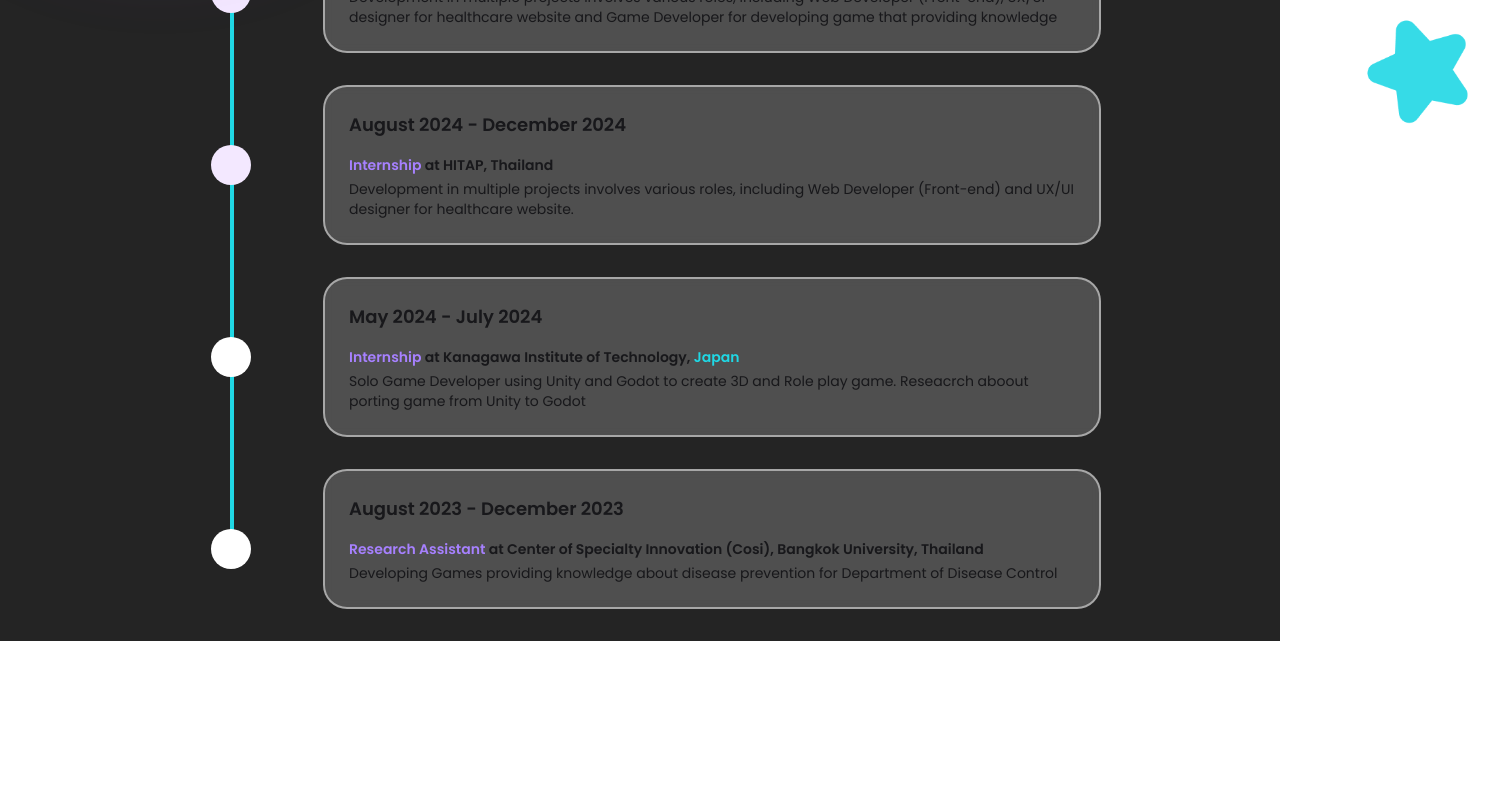
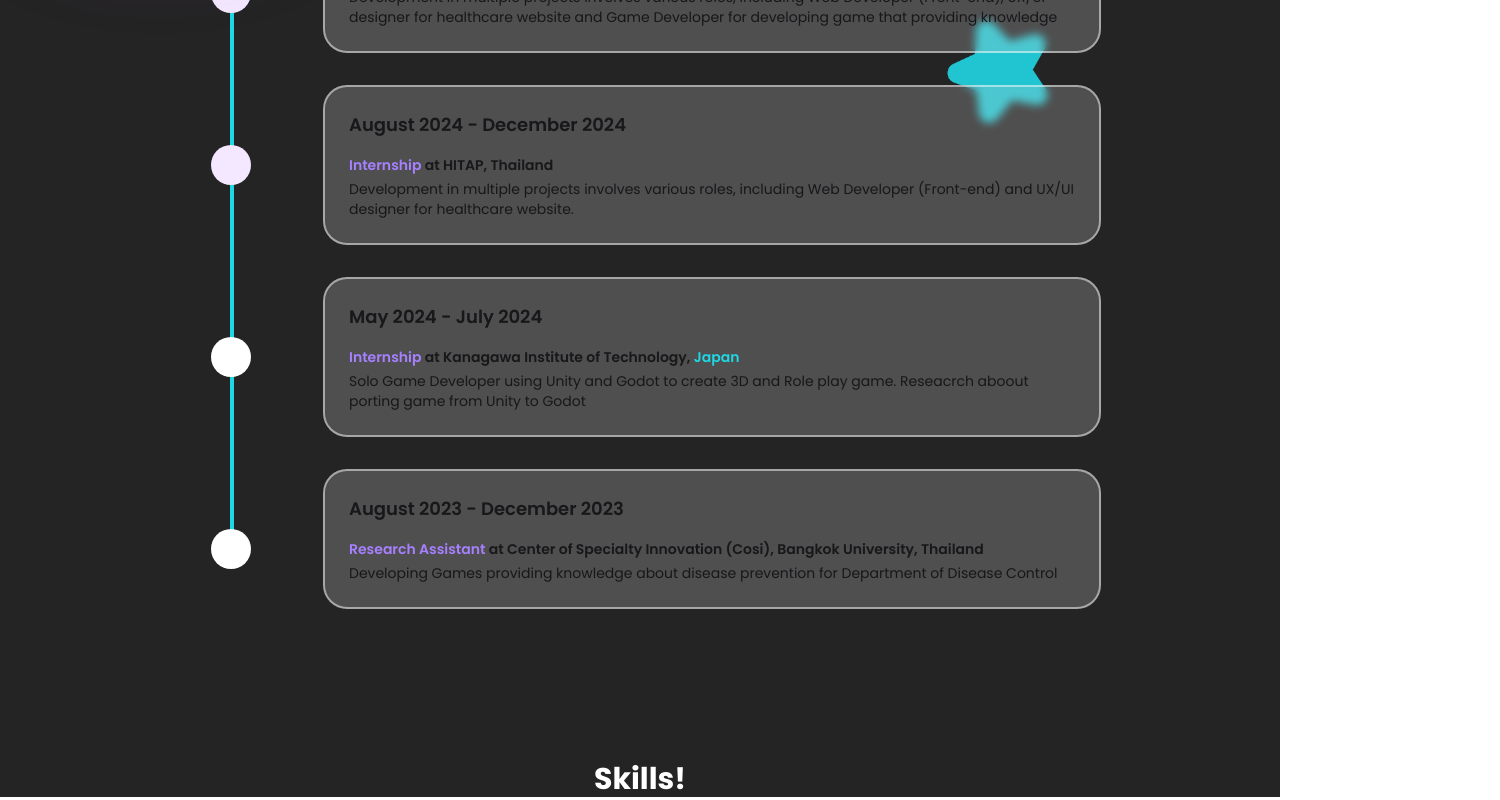
Before and after one commit to NxmNile/laksika.p-portfolio, a Next.js app: page / in a window 1280 px wide. Shown: the part 893-1693 px from the top of the page, 1500 px wide, since content can reach past the window. Before the commit the page ends 1534 px from the top, so only its background shows below. Built offline with nearby package versions, Linux system fonts and the light colour scheme.

Commit message:
skill header

```diff
--- a/src/app/page.tsx
+++ b/src/app/page.tsx
@@ -43,13 +43,18 @@ export default function Home() {
             <div className="realtive">
               <img
                 src="/image/star1.png"
-                className="absolute top-220  left-335 w-40 h-40"
+                className="absolute top-220  right-50 w-40 h-40"
                 alt="Star"
               />
               <Timeline />
             </div>
           </div>
+          <div className="w-[858px] mt-20">
+            <h1 className="text-white text-3xl font-bold mt-10 text-center">Skills!</h1>
+          </div>
         </div>
+
+
         <div className="absolute w-100 h-100 rounded-full bg-[#813fcc] opacity-40 blur-3xl pointer-events-none top-100 -left-10"></div>
 
       </div>
```
